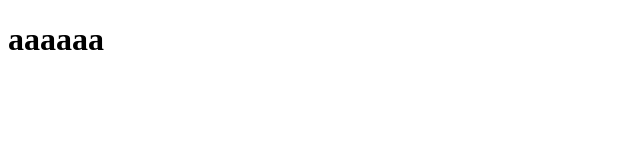
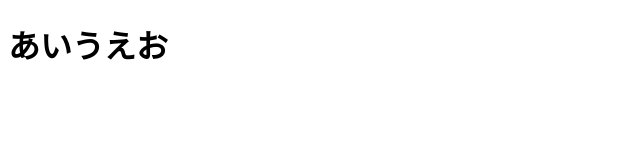
Before and after one commit to n-sawa0802/tutorial3, an Astro site: page / in a window 1280 px wide. Shown: the whole page, without its empty margins (0-640 px from the left). Built offline with nearby package versions, Linux system fonts and the light colour scheme; Astro itself is replaced by a stand-in of ours.

Commit message:
initial commit

```diff
--- a/src/pages/index.astro
+++ b/src/pages/index.astro
@@ -11,6 +11,6 @@
 		<title>Astro</title>
 	</head>
 	<body>
-		<h1>aaaaaa</h1>
+		<h1>あいうえお</h1>
 	</body>
 </html>
```
